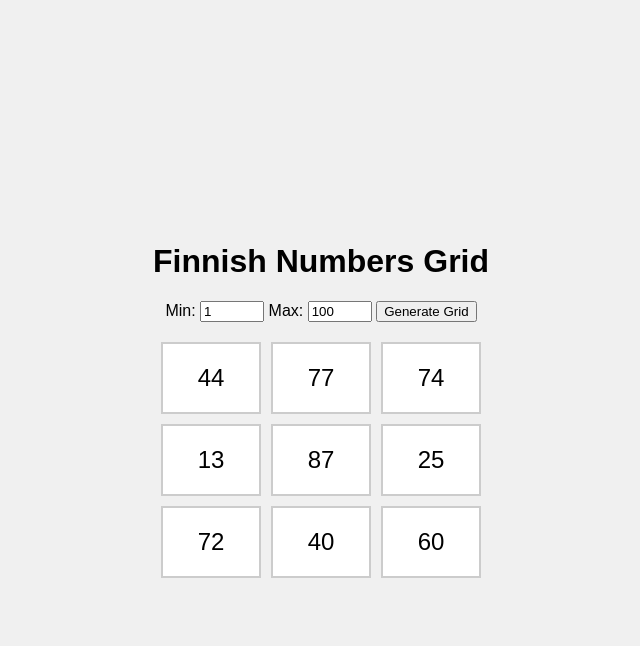
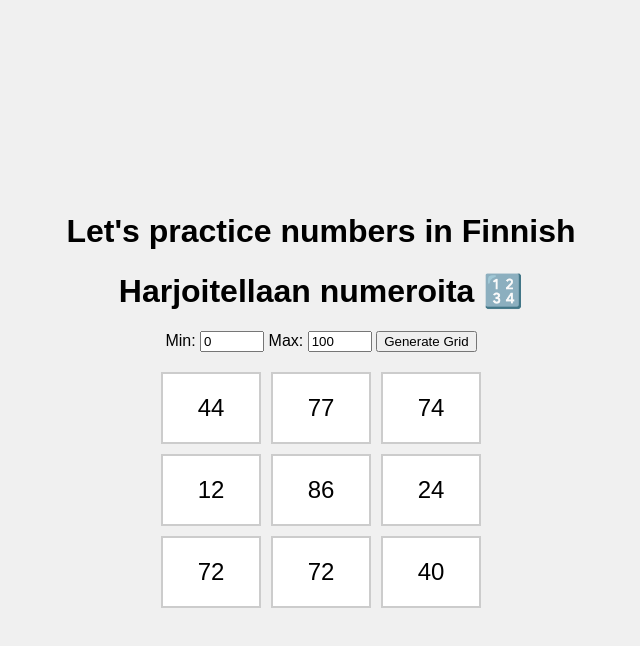
Before and after one commit to eafyounian/Practice_Finnish_Numbers, a plain HTML site: page index.html in a window 1280 px wide. Both pictures are taken after a click on the button "Generate Grid". Shown: the whole page, without its empty margins (319-959 px from the left). Drawn offline with Linux system fonts and the light colour scheme.

Commit message:
update functionality and appearance

```diff
--- a/index.html
+++ b/index.html
@@ -3,15 +3,16 @@
 <head>
     <meta charset="UTF-8">
     <meta name="viewport" content="width=device-width, initial-scale=1.0">
-    <title>Finnish Numbers Grid</title>
+    <title>Finnish Numbers</title>
     <link rel="stylesheet" href="styles.css">
 </head>
 <body>
     <div class="container">
-        <h1>Finnish Numbers Grid</h1>
+        <h1>Let's practice numbers in Finnish</h1>
+        <h1>Harjoitellaan numeroita 🔢</h1>
         <div>
             <label for="min">Min:</label>
-            <input type="number" id="min" min="1" max="100" value="1">
+            <input type="number" id="min" min="1" max="100" value="0">
             <label for="max">Max:</label>
             <input type="number" id="max" min="1" max="100" value="100">
             <button onclick="generateGrid()">Generate Grid</button>
--- a/script.js
+++ b/script.js
@@ -31,17 +31,17 @@ function generateGrid() {
     const min = parseInt(document.getElementById('min').value);
     const max = parseInt(document.getElementById('max').value);
 
-    if (min < 1 || max > 100 || min >= max) {
-        alert('Please enter a valid range between 1 and 100.');
+    if (min < 0 || max > 100 || min >= max) {
+        alert('Please enter a valid range between 0 and 100.');
         return;
     }
 
     const numbers = [];
+    const rangeSize = max - min + 1;
+
     while (numbers.length < 9) {
-        const num = Math.floor(Math.random() * (max - min + 1)) + min;
-        if (!numbers.includes(num)) {
-            numbers.push(num);
-        }
+        const num = Math.floor(Math.random() * rangeSize) + min;
+        numbers.push(num);
     }
 
     const grid = document.getElementById('grid');
```
